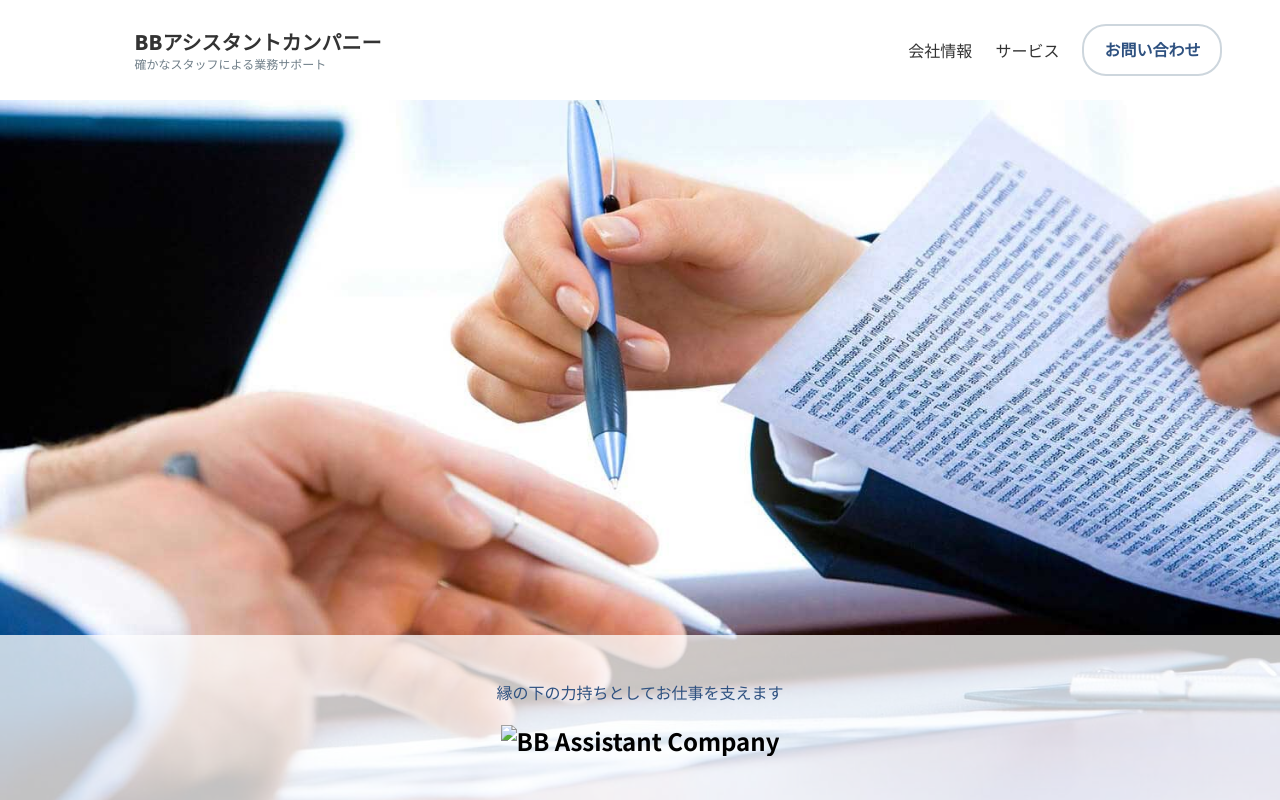
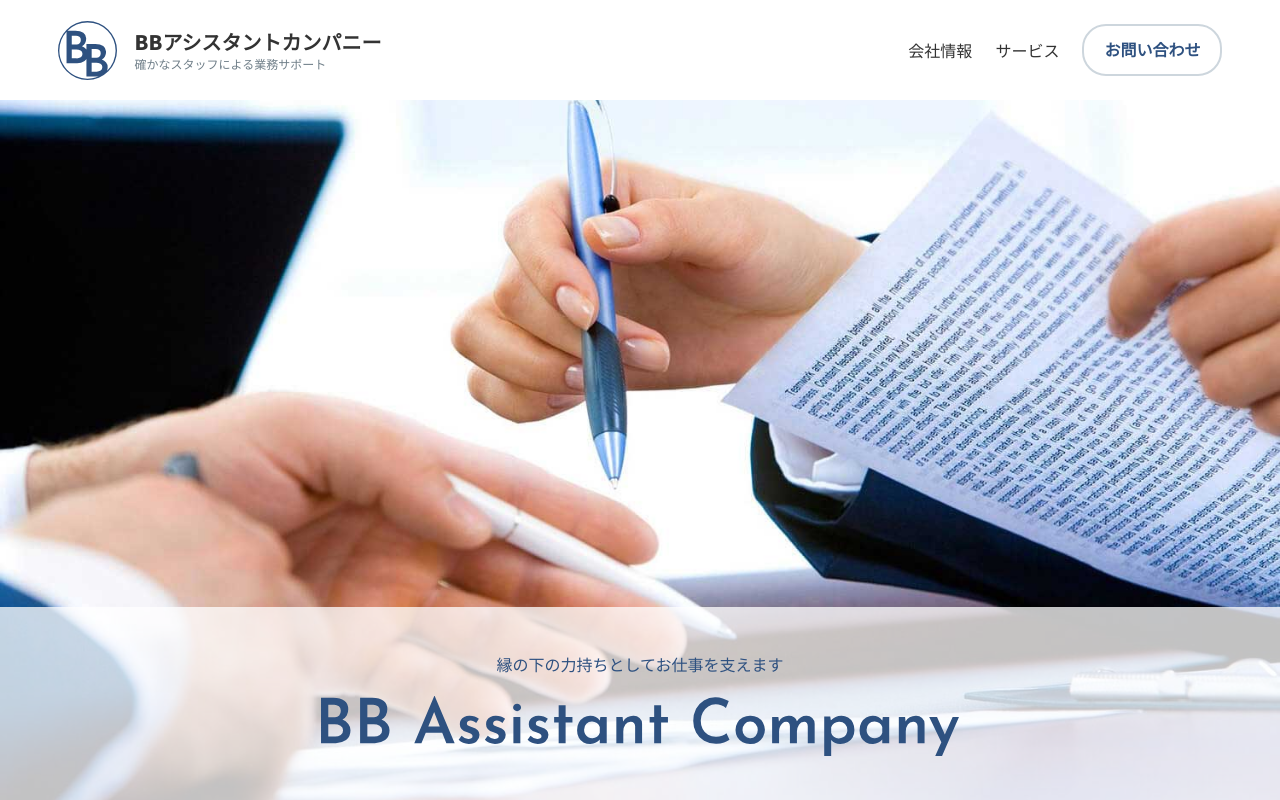
Before and after one commit to yujin-nogu/practice01, a plain HTML site: page index.html in a window 1280 px wide. Shown: the top 800 px of the page. Drawn offline with Linux system fonts and the light colour scheme; files whose address does not match are found by name.

Commit message:
Update index.html

```diff
--- a/index.html
+++ b/index.html
@@ -8,15 +8,15 @@
   <link href="https://fonts.googleapis.com/css2?family=Noto+Sans+JP:wght@400;700;900&display=swap" rel="stylesheet">
   <link rel="stylesheet" href="style.css">
 
-  <link rel="icon" href="img/bb.png" type="image/png">
-  <link rel="icon" href="img/bb.svg" type="image/svg+xml">
+  <link rel="icon" href="bb.png" type="image/png">
+  <link rel="icon" href="bb.svg" type="image/svg+xml">
 </head>
 <body>
 
  <header class="header">
    <div class="container">
      <div class="site">
-        <img src="img/bb.svg" alt="">
+        <img src="bb.svg" alt="">
         <div>
           <p class="corp">BBアシスタントカンパニー</p>
           <p class="desc">確かなスタッフによる業務サポート</p>
@@ -41,7 +41,7 @@
    <div class="catch">
      <div class="container">
        <h1>
-         <img src="img/hero.svg" alt="BB Assistant Company">
+         <img src="hero.svg" alt="BB Assistant Company">
        </h1>
        <p>縁の下の力持ちとしてお仕事を支えます</p>
      </div>
```
